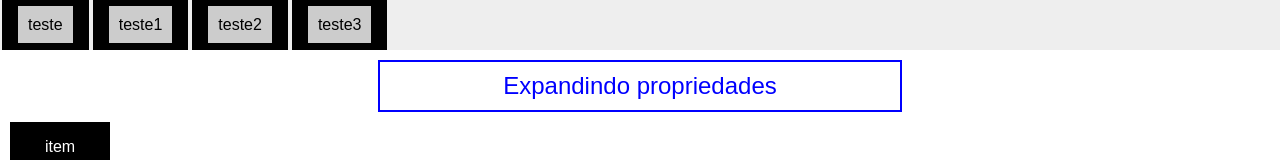
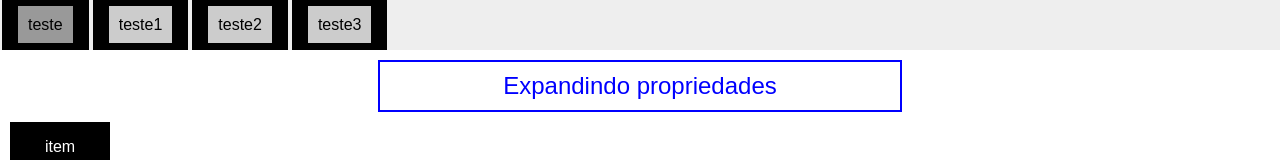
Before and after one commit to Antonio-Elias/SASS, a website: page index.html in a window 1280 px wide. In both pictures the pointer is over the link "teste". Shown: the top 160 px of the page. Drawn offline with Linux system fonts and the light colour scheme.

Commit message:
Aplicando o hover

```diff
--- a/assets/css/style.css
+++ b/assets/css/style.css
@@ -1 +1 @@
-body{margin:0;padding:0;font-family:Arial,Helvetica,sans-serif}nav{background-color:#eee;height:50px;display:flex;align-items:center}nav ul{margin:0;padding:0;list-style:none;display:flex}nav ul li{margin:2px;border:1em solid #000}nav ul li a{background-color:#ccc;padding:10px;text-decoration:none;color:#000}.msg-sucesso,.msg-aviso,.msg-info{padding:10px;font-size:24px;border:2px solid #ccc;text-align:center;margin:auto;max-width:500px;margin-top:10px}.msg-info{border-color:blue;color:blue}.msg-aviso{border-color:red;color:red}.msg-sucesso{border-color:lime;color:lime}.item-duplo,.item{color:#fff;margin:10px;display:flex;align-items:center;justify-content:center;height:50px}.item{background-color:#000;width:100px}.item-duplo{background-color:#534a4a;width:200px}.item-10,.item-9,.item-8,.item-7,.item-6,.item-5,.item-4,.item-3,.item-2,.item-1{font-size:14px;border:1px solid #333;padding:5px;margin:2px}.item-3,.item-2,.item-1{font-weight:bold}
+body{margin:0;padding:0;font-family:Arial,Helvetica,sans-serif}nav{background-color:#eee;height:50px;display:flex;align-items:center}nav ul{margin:0;padding:0;list-style:none;display:flex}nav ul li{margin:2px;border:1em solid #000}nav ul li a{background-color:#ccc;padding:10px;text-decoration:none;color:#000}nav ul li a:hover{background-color:#999}.msg-sucesso,.msg-aviso,.msg-info{padding:10px;font-size:24px;border:2px solid #ccc;text-align:center;margin:auto;max-width:500px;margin-top:10px}.msg-info{border-color:blue;color:blue}.msg-aviso{border-color:red;color:red}.msg-sucesso{border-color:lime;color:lime}.item-duplo,.item{color:#fff;margin:10px;display:flex;align-items:center;justify-content:center;height:50px}.item{background-color:#000;width:100px}.item-duplo{background-color:#534a4a;width:200px}.item-10,.item-9,.item-8,.item-7,.item-6,.item-5,.item-4,.item-3,.item-2,.item-1{font-size:14px;border:1px solid #333;padding:5px;margin:2px}.item-3,.item-2,.item-1{font-weight:bold}
--- a/assets/sass/base.scss
+++ b/assets/sass/base.scss
@@ -33,6 +33,11 @@
                 padding: 10px;
                 text-decoration: none;
                 color: $color-nav;
+                // aplicando o hover
+                &:hover{ // o & se refere ao item que o mesmo esta inserido
+                    background-color:#999;
+                   }
+
             }
         }
     }
```
Also changed, not shown: 1 other file.
